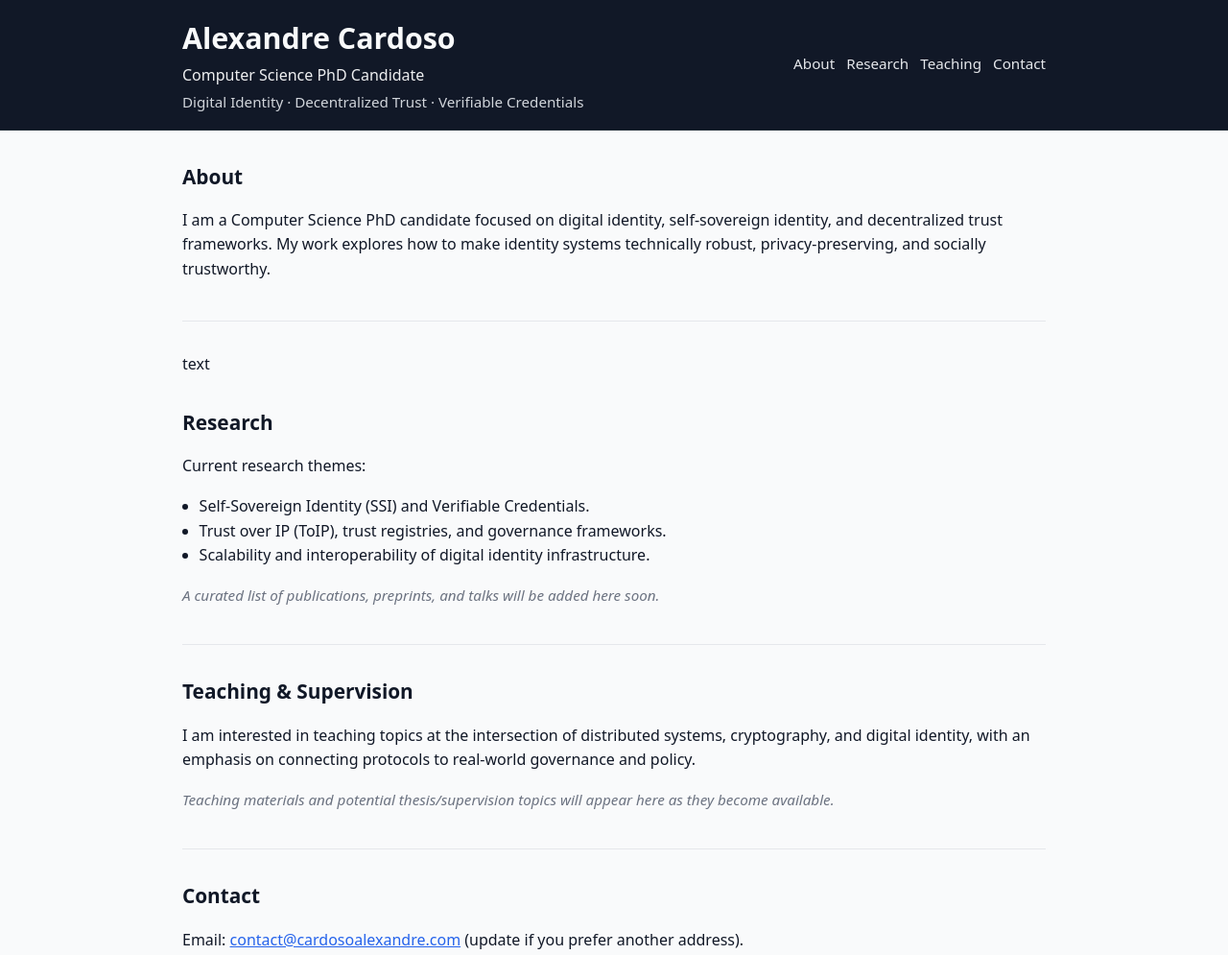
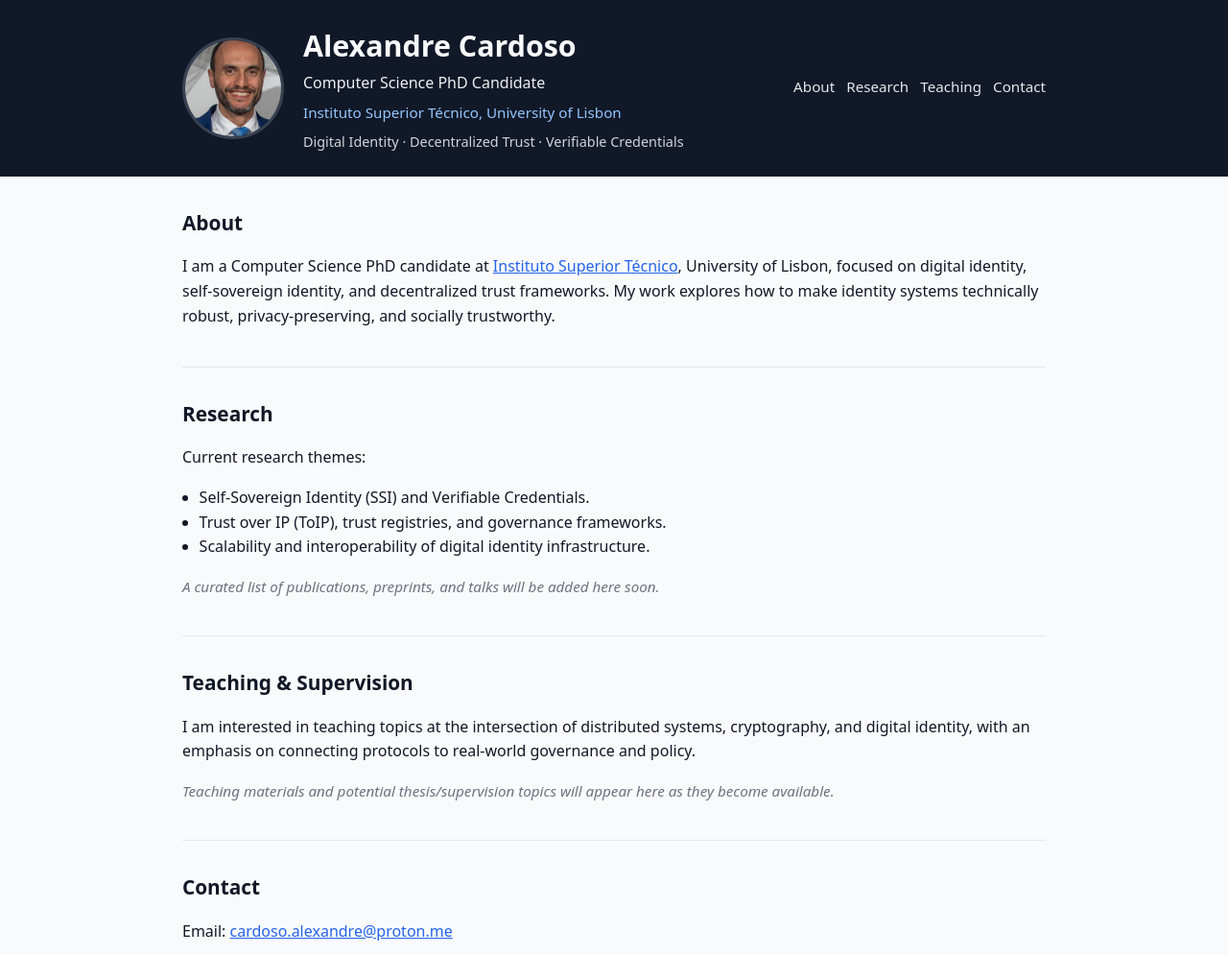
Before and after one commit to cardosoalexandrecom/cardosoalexandrecom.github.io, a plain HTML site: page index.html in a window 1280 px wide. Shown: the top 995 px of the page at 96% size. Drawn offline with Linux system fonts and the light colour scheme.

Commit message:
Update index.html layout and styles; add profile picture

```diff
--- a/index.html
+++ b/index.html
@@ -1,5 +1,49 @@
-<!DOCTYPE html> <html lang="en"> <head> <meta charset="UTF-8"> <title>Alexandre Cardoso – Computer Science</title> <meta name="viewport" content="width=device-width, initial-scale=1"> <meta name="description" content="Personal academic website of Alexandre Cardoso, Computer Science PhD candidate."> <link rel="stylesheet" href="styles.css"> </head> <body> <header class="site-header"> <div class="container header-inner"> <div> <h1 class="site-title">Alexandre Cardoso</h1> <p class="site-subtitle">Computer Science PhD Candidate</p> <p class="site-tags">Digital Identity · Decentralized Trust · Verifiable Credentials</p> </div> <nav class="site-nav"> <a href="#about">About</a> <a href="#research">Research</a> <a href="#teaching">Teaching</a> <a href="#contact">Contact</a> </nav> </div> </header> <main class="container"> <section id="about" class="section"> <h2>About</h2> <p> I am a Computer Science PhD candidate focused on digital identity, self-sovereign identity, and decentralized trust frameworks. My work explores how to make identity systems technically robust, privacy-preserving, and socially trustworthy. </p> </section>
-text
+<!DOCTYPE html>
+<html lang="en">
+<head>
+  <meta charset="UTF-8">
+  <title>Alexandre Cardoso – Computer Science</title>
+  <meta name="viewport" content="width=device-width, initial-scale=1">
+  <meta name="description" content="Personal academic website of Alexandre Cardoso, Computer Science PhD candidate at Instituto Superior Técnico.">
+  <link rel="stylesheet" href="styles.css">
+</head>
+<body>
+  <header class="site-header">
+    <div class="container header-inner">
+      <div class="header-left">
+        <img src="profile.jpg" alt="Alexandre Cardoso" class="profile-photo">
+        <div class="header-text">
+          <h1 class="site-title">Alexandre Cardoso</h1>
+          <p class="site-subtitle">Computer Science PhD Candidate</p>
+          <p class="site-affiliation">
+            <a href="https://fenix.tecnico.ulisboa.pt/cursos/deic" target="_blank" rel="noopener">
+              Instituto Superior Técnico, University of Lisbon
+            </a>
+          </p>
+          <p class="site-tags">Digital Identity · Decentralized Trust · Verifiable Credentials</p>
+        </div>
+      </div>
+      <nav class="site-nav">
+        <a href="#about">About</a>
+        <a href="#research">Research</a>
+        <a href="#teaching">Teaching</a>
+        <a href="#contact">Contact</a>
+      </nav>
+    </div>
+  </header>
+
+  <main class="container">
+    <section id="about" class="section">
+      <h2>About</h2>
+      <p>
+        I am a Computer Science PhD candidate at
+        <a href="https://tecnico.ulisboa.pt" target="_blank" rel="noopener">Instituto Superior Técnico</a>,
+        University of Lisbon, focused on digital identity, self-sovereign identity,
+        and decentralized trust frameworks. My work explores how to make identity systems
+        technically robust, privacy-preserving, and socially trustworthy.
+      </p>
+    </section>
+
     <section id="research" class="section">
       <h2>Research</h2>
       <p>Current research themes:</p>
@@ -29,13 +73,24 @@ text
       <h2>Contact</h2>
       <p>
         Email:
-    <a href="mailto:contact@cardosoalexandre.com">contact@cardosoalexandre.com</a>
-    (update if you prefer another address).
+        <a href="mailto:cardoso.alexandre@proton.me">cardoso.alexandre@proton.me</a>
       </p>
       <p>You can also find me on:</p>
       <ul>
         <li><a href="https://github.com/cardosoalexandrecom" target="_blank" rel="noopener">GitHub</a></li>
-    <li><a href="https://www.linkedin.com" target="_blank" rel="noopener">LinkedIn</a> (add your profile URL)</li>
+        <li><a href="https://www.linkedin.com/in/alexandrecardoso/" target="_blank" rel="noopener">LinkedIn</a></li>
       </ul>
     </section>
-</main> <footer class="site-footer"> <div class="container"> © <span id="year"></span> Alexandre Cardoso. All rights reserved. </div> </footer> <script> document.getElementById('year').textContent = new Date().getFullYear(); </script> </body> </html>
+  </main>
+
+  <footer class="site-footer">
+    <div class="container">
+      © <span id="year"></span> Alexandre Cardoso. All rights reserved.
+    </div>
+  </footer>
+
+  <script>
+    document.getElementById('year').textContent = new Date().getFullYear();
+  </script>
+</body>
+</html>
--- a/styles.css
+++ b/styles.css
@@ -15,14 +15,33 @@ padding: 0 1.5rem;
 .site-header {
   background: #111827;
   color: #f9fafb;
-padding: 1rem 0;
+  padding: 1.5rem 0;
   border-bottom: 1px solid #1f2933;
 }
 
 .header-inner {
   display: flex;
   flex-direction: column;
-gap: 0.75rem;
+  gap: 1rem;
+}
+
+.header-left {
+  display: flex;
+  align-items: center;
+  gap: 1.25rem;
+}
+
+.profile-photo {
+  width: 100px;
+  height: 100px;
+  border-radius: 50%;
+  object-fit: cover;
+  border: 3px solid #374151;
+}
+
+.header-text {
+  display: flex;
+  flex-direction: column;
 }
 
 .site-title {
@@ -36,9 +55,23 @@ font-weight: 500;
   opacity: 0.95;
 }
 
+.site-affiliation {
+  margin: 0.2rem 0;
+  font-size: 0.95rem;
+}
+
+.site-affiliation a {
+  color: #93c5fd;
+  text-decoration: none;
+}
+
+.site-affiliation a:hover {
+  text-decoration: underline;
+}
+
 .site-tags {
-margin: 0.15rem 0 0;
-font-size: 0.95rem;
+  margin: 0.25rem 0 0;
+  font-size: 0.9rem;
   color: #d1d5db;
 }
 
@@ -110,3 +143,15 @@ justify-content: space-between;
     align-items: center;
   }
 }
+
+/* Smaller screens: photo above text */
+@media (max-width: 500px) {
+  .header-left {
+    flex-direction: column;
+    text-align: center;
+  }
+
+  .site-nav {
+    justify-content: center;
+  }
+}
```
Also changed, not shown: profile.jpg (added). Lines whose indentation alone changed are shown as unchanged.
